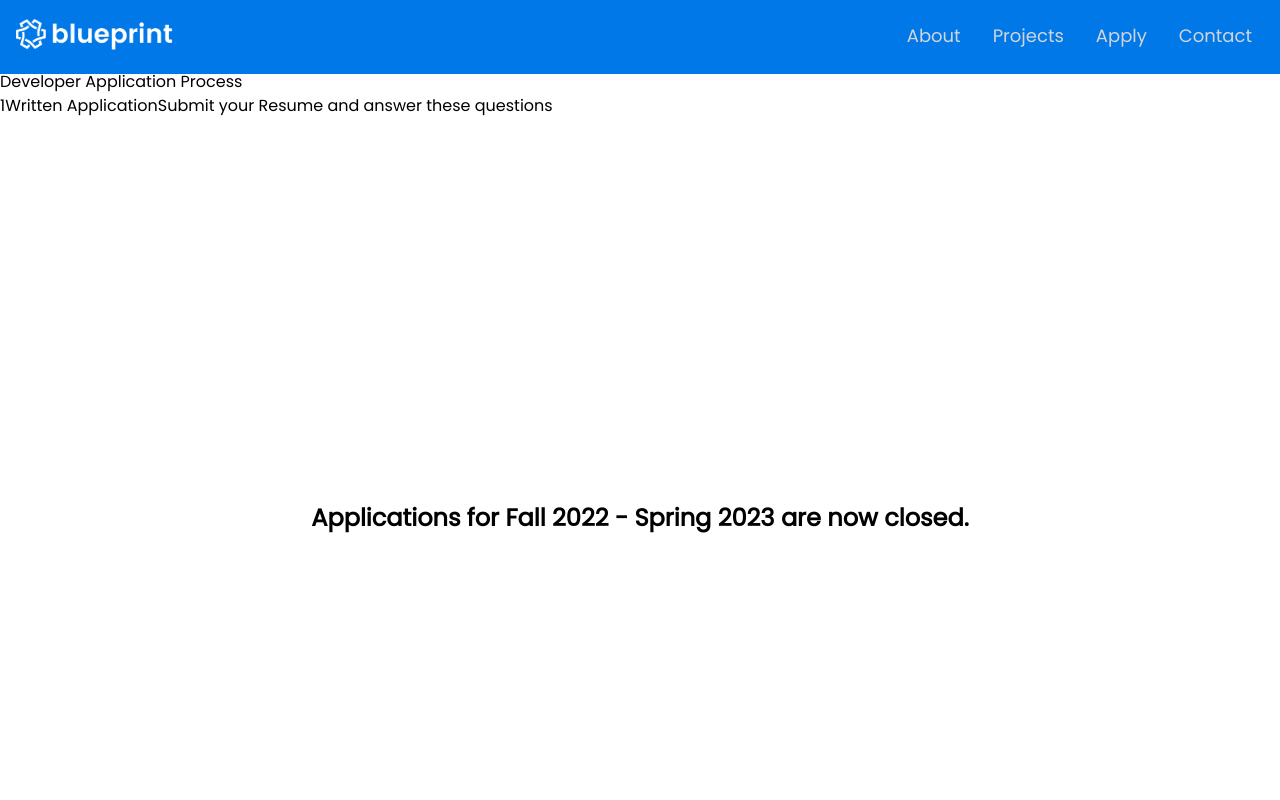
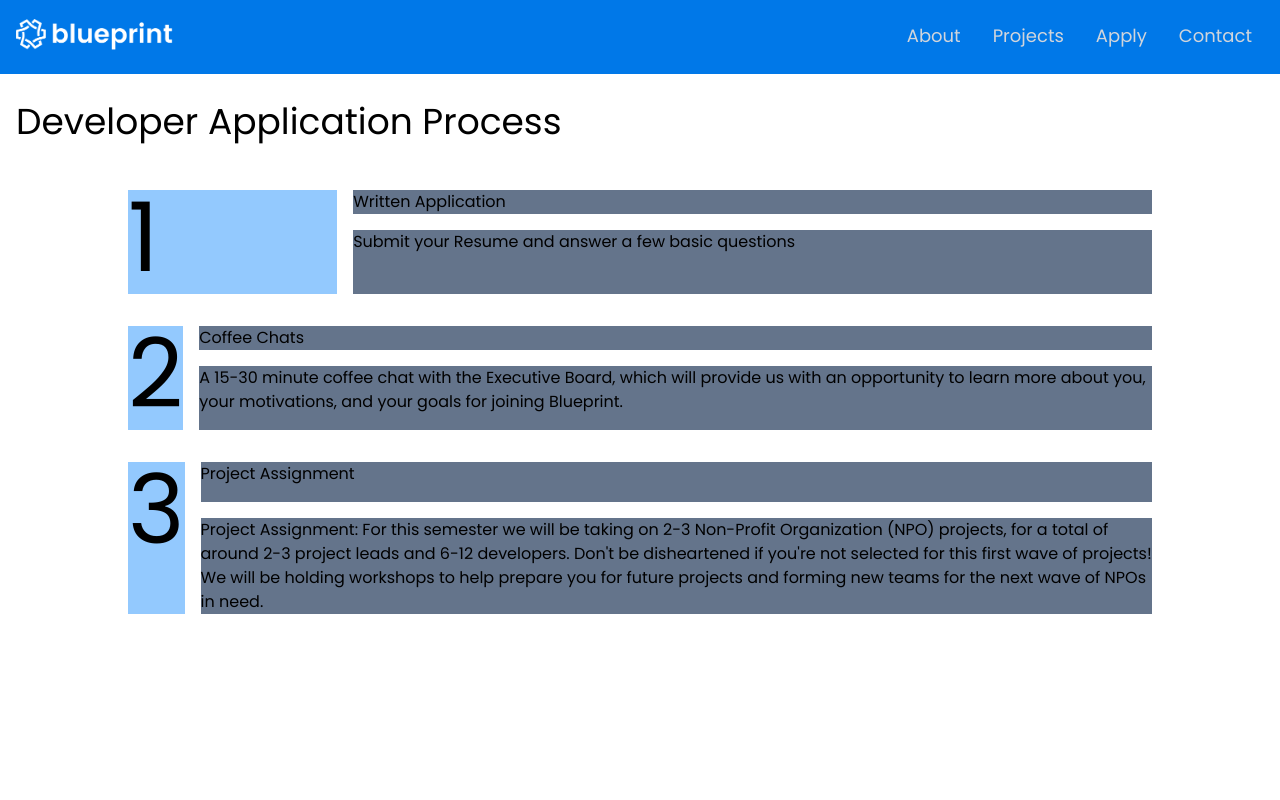
Before and after one commit to OwenTruong/blueprint_website, a React (Create React App) app: page /studentapplication in a window 1280 px wide. Shown: the top 800 px of the page. Built offline with nearby package versions, Linux system fonts and the light colour scheme.

Commit message:
iterated over basic components

```diff
--- a/src/components/Applications/Step.jsx
+++ b/src/components/Applications/Step.jsx
@@ -2,11 +2,11 @@ import PropTypes from "prop-types";
 
 function Step({ stepNumber, stepName, stepDescription }) {
   return (
-    <p>
-      {stepNumber}
-      {stepName}
-      {stepDescription}{" "}
-    </p>
+    <div className="grid grid-rows-3 grid-flow-col gap-4 px-32 py-4">
+      <div className="row-span-3 bg-secondary text-8xl">{stepNumber}</div>
+      <div className="col-span-2 bg-slate-500">{stepName}</div>
+      <div className="row-span-2 col-span-2 bg-slate-500">{stepDescription} </div>
+    </div>
   );
 }
 
--- a/src/components/Applications/StudentApply.jsx
+++ b/src/components/Applications/StudentApply.jsx
@@ -5,16 +5,41 @@ import Closed from "./Closed";
 import Step from "./Step";
 
 function StudentApply({ isOpen }) {
+  const applicationSteps = [
+    {
+      id: 1,
+      stepName: "Written Application",
+      stepDescription: "Submit your Resume and answer a few basic questions",
+    },
+    {
+      id: 2,
+      stepName: "Coffee Chats",
+      stepDescription:
+        "A 15-30 minute coffee chat with the Executive Board, which will provide us with an opportunity to learn more about you, your motivations, and your goals for joining Blueprint.",
+    },
+    {
+      id: 3,
+      stepName: "Project Assignment",
+      stepDescription:
+        "Project Assignment: For this semester we will be taking on 2-3 Non-Profit Organization (NPO) projects, for a total of around 2-3 project leads and 6-12 developers. Don't be disheartened if you're not selected for this first wave of projects!  We will be holding workshops to help prepare you for future projects and forming new teams for the next wave of NPOs in need.",
+    },
+  ];
+
+  const stepDescriptionBlocks = applicationSteps.map((step) => (
+    <Step
+      key={step.id}
+      stepNumber={step.id}
+      stepName={step.stepName}
+      stepDescription={step.stepDescription}
+    />
+  ));
+
   return (
     <div className="flex flex-col h-screen">
       <div className="mb-auto">
         <div>
-          <p>Developer Application Process</p>
-          <Step
-            stepNumber="1"
-            stepName="Written Application"
-            stepDescription="Submit your Resume and answer these questions"
-          />
+          <p className="text-4xl py-8 pl-4">Developer Application Process</p>
+          {stepDescriptionBlocks}
         </div>
         <div>{isOpen ? <Form /> : <Closed />}</div>
       </div>
```
